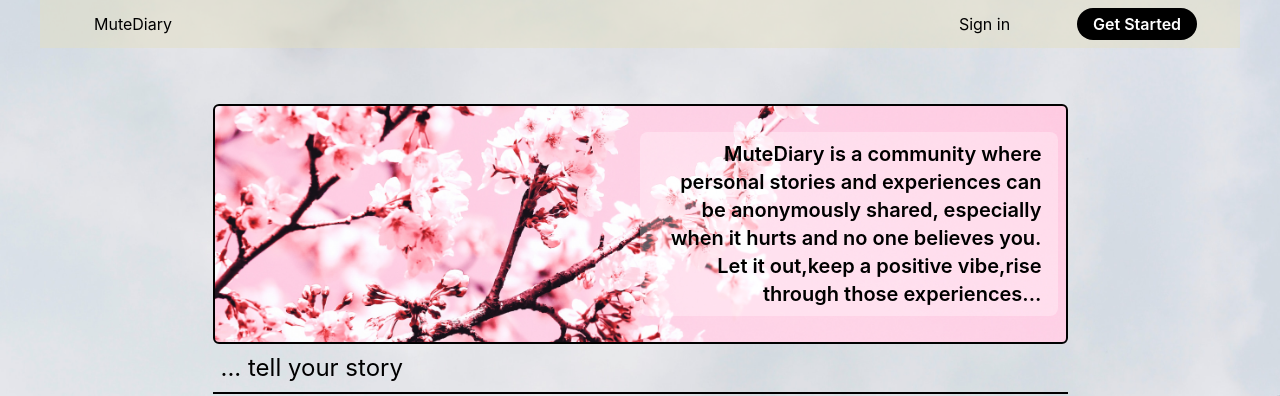
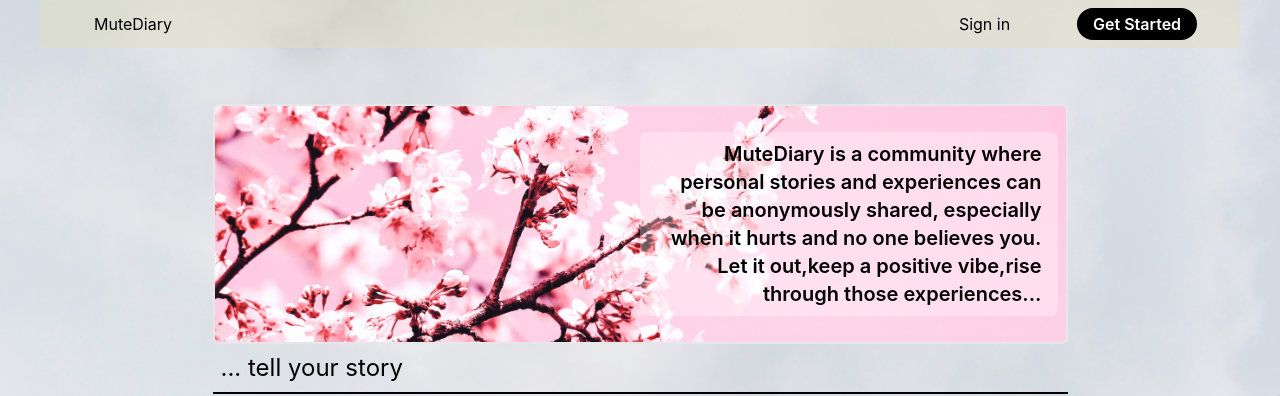
Before and after one commit to kuicpet/stories, a Next.js app: page / in a window 1280 px wide. Shown: the top 396 px of the page. Built offline with nearby package versions, Linux system fonts and the light colour scheme; no server answers; the database is empty; some icons are missing.

Commit message:
ft--dev branch

```diff
--- a/components/Hero.js
+++ b/components/Hero.js
@@ -2,7 +2,7 @@
 
 const Hero = () => {
   return (
-    <section className='flex justify-center items-center w-full border-2 hero border-black h-[15rem] rounded-md p-2'>
+    <section className='flex justify-center items-center w-full border-2 hero h-[15rem] rounded-md p-2'>
       <div className='md:w-1/2'></div>
       <div className='md:w-1/2 bg-white py-2 px-4 bg-opacity-30 rounded-lg'>
         <h1 className='md:text-right font-semibold md:text-xl text-lg'>
```
